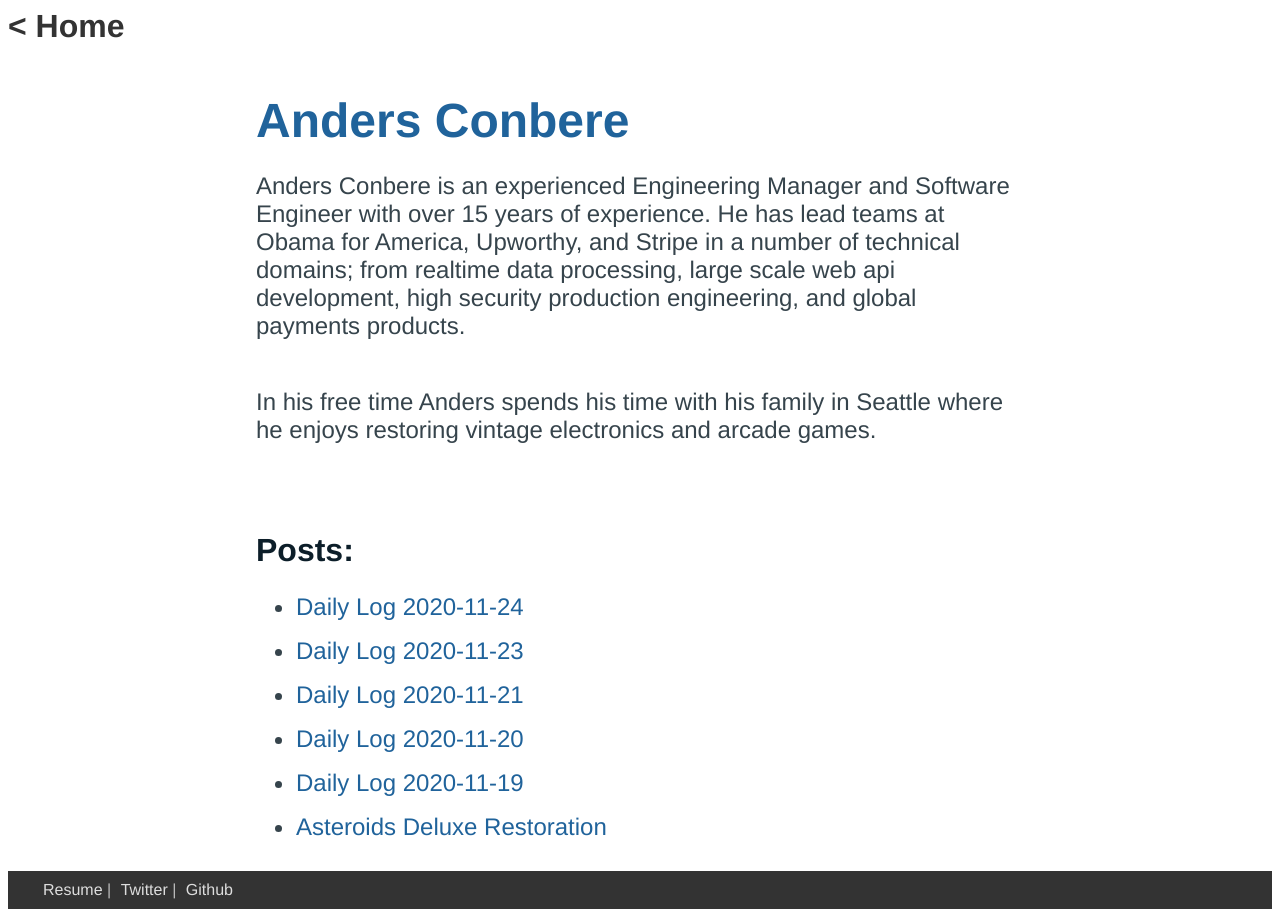
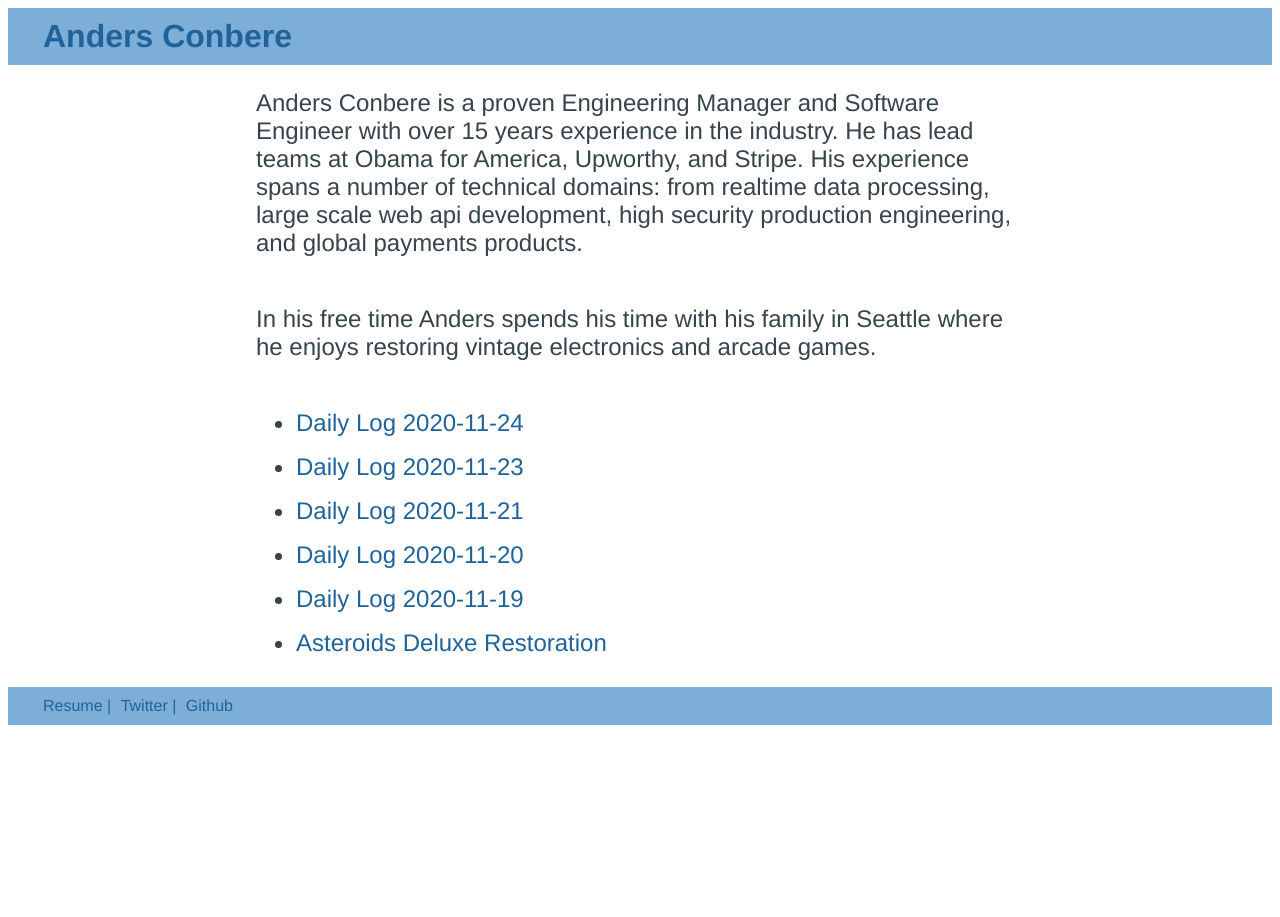
Before and after one commit to aconbere/aconbere.github.com, a Jekyll site: the page built from index.html, in a window 1280 px wide. Built offline with Jekyll 4.4.1, drawn with Linux system fonts in a browser that asks for light colours.

Commit message:
more css muckery

```diff
--- a/_layouts/default.html
+++ b/_layouts/default.html
@@ -9,7 +9,7 @@
 
 <body>
   <div id="header">
-    <a href="/">&lt; Home</a>
+    <a href="/">Anders Conbere</a>
   </div>
 
   <div id="content">
--- a/_layouts/home.html
+++ b/_layouts/home.html
@@ -10,17 +10,14 @@
 
 <body>
   <div id="header">
-    <a href="/">&lt; Home</a>
+    <a href="/">Anders Conbere</a>
   </div>
 
   <div id="content">
     <div id="post">
-      <h1 id="document_title"><a href="/">Anders Conbere</a></h1>
-      <p>Anders Conbere is an experienced Engineering Manager and Software Engineer with over 15 years of experience. He has lead teams at Obama for America, Upworthy, and Stripe in a number of technical domains; from realtime data processing, large scale web api development, high security production engineering, and global payments products.</p>
+      <p>Anders Conbere is a proven Engineering Manager and Software Engineer with over 15 years experience in the industry. He has lead teams at Obama for America, Upworthy, and Stripe. His experience spans a number of technical domains: from realtime data processing, large scale web api development, high security production engineering, and global payments products.</p>
 
       <p>In his free time Anders spends his time with his family in Seattle where he enjoys restoring vintage electronics and arcade games.</p>
-
-      <h2>Posts:</h2>
 
       <ul>
         {% for post in site.posts %}
--- a/media/css/main.css
+++ b/media/css/main.css
@@ -34,8 +34,17 @@ blockquote {
 #header {
   margin-bottom: 1rem;
   font-size: 2rem;
-  text-align: left;
   font-weight: bold;
+
+  background-color: #7daed8;
+  color: #20639B;
+  padding: 10px;
+  padding-left: 30px;
+}
+
+#header a {
+  color: #20639B;
+  padding-left: 5px;
 }
 
 #content {
@@ -98,13 +107,13 @@ blockquote {
 }
 
 #footer a {
-  color: #ddd;
   padding-left: 5px;
+  color: #20639B;
 }
 
 #footer {
-  background-color: #333;
-  color: #bbb;
+  background-color: #7daed8;
+  color: #20639B;
   padding: 10px;
   padding-left: 30px;
 }
```
